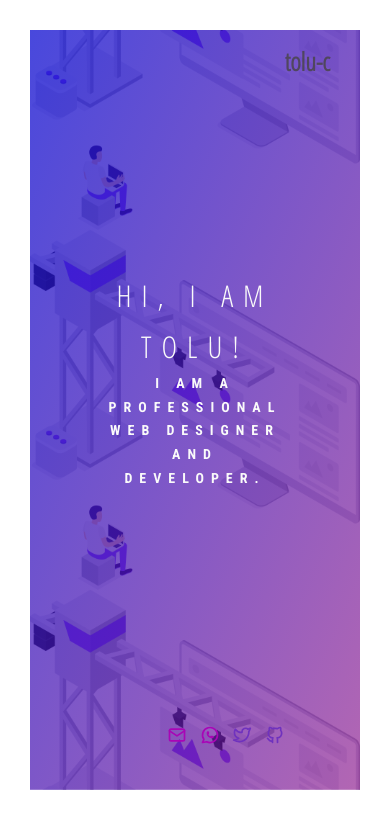
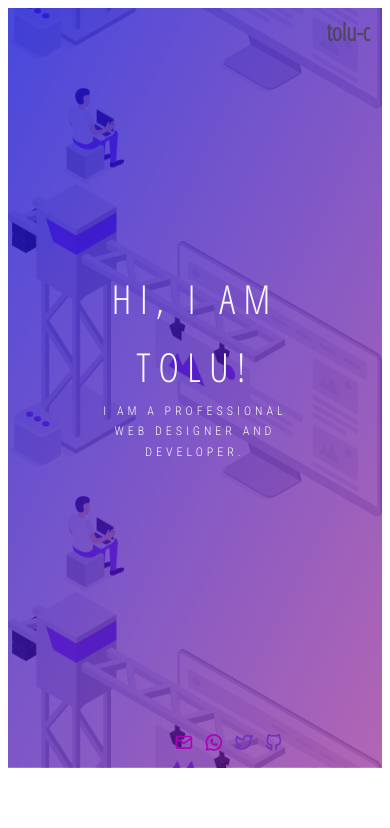
Before and after one commit to tolu-c/design, a plain HTML site: page index.html in a window 390 px wide. Drawn offline with Linux system fonts and the light colour scheme.

Commit message:
added queries

```diff
--- a/index.html
+++ b/index.html
@@ -26,6 +26,12 @@
       type="text/css"
       media="screen"
       href="./static/css/index.css"
+    />
+    <link
+      rel="stylesheet"
+      type="text/css"
+      media="screen"
+      href="./static/css/queries.css"
     />
   </head>
   <body>
--- a/static/css/index.css
+++ b/static/css/index.css
@@ -17,7 +17,7 @@ body {
 }
 
 html {
-  font-size: 62.5%;
+  font-size: 62.5%;  /* 10px */
 }
 
 /* main */
--- /dev/null
+++ b/static/css/queries.css
@@ -0,0 +1,91 @@
+/* breakpoints */
+/*
+320px - 480px: Mobile devices
+481px - 768px: iPads, Tablets
+769px - 1024px: Small screens, laptops
+1025px - 1200px: Desktops, large screens
+1201px and more -  Extra large screens, TV
+*/
+
+/* max-width
+600px - phone
+900 - tab potrait
+1200 - tab landscape
+1800 - desktop current
+1800+ - big desktop
+*/
+
+/*
+1 em = 16 px
+*/
+
+@media (min-width: 1800px) {
+    .icons {
+        font-size: 1rem;
+    }
+}
+
+@media (max-width: 1200px) {
+    body {
+        padding: 1.25em;
+    }
+    .header__logo-box {
+        right: 2rem;
+        top: .5rem;
+        font-size: 3rem;
+    }
+    .hero-heading--main {
+        font-size: 5rem;
+        font-weight: 200;
+    }
+    .hero-heading--sub {
+        font-size: 1.5rem;
+        font-weight: 100;
+        letter-spacing: .5rem;
+    }
+    .header__buttons {
+        bottom: 1%;
+        left: 62.5%;
+        transform: translate(-60%, -10%);
+    }
+    .btn:link, .btn:visited {
+        font-size: 2.5em;
+    }
+}
+
+@media (max-width: 900px) { /*10px*/
+    body {
+        padding: 1.25em;
+    }
+    .header__logo-box {
+        right: 1.5rem;
+        top: .75rem;
+    }
+    .header__buttons {
+        bottom: 1rem;
+        right: 2rem;
+    }
+    .icons, .btn:link, .btn:visited {
+        font-size: 1rem;
+    }
+}
+
+@media (max-width: 600px) {
+    html {
+        font-size: 50%; /*8px*/
+    }
+    body {
+        padding: 1rem;
+    }
+    .header__logo-box {
+        right: 1.5rem;
+        top: .5rem;
+    }
+    .header__buttons {
+        bottom: .93em;
+        right: 2.5em;
+    }
+    .icons, .btn:link, .btn:visited {
+        font-size: .75em;
+    }
+}
```
